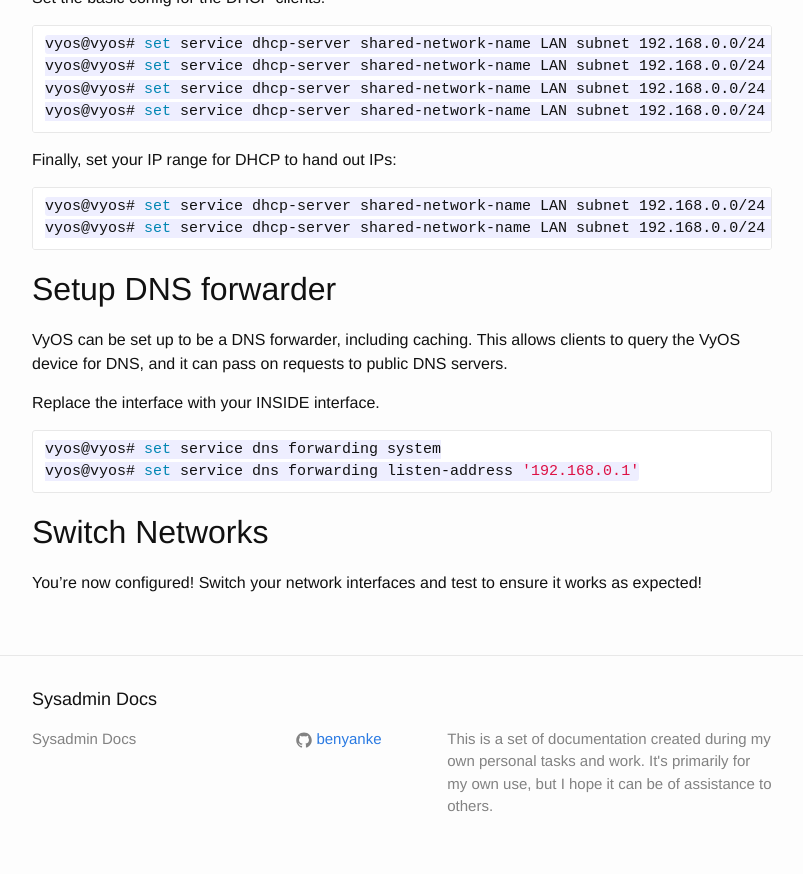
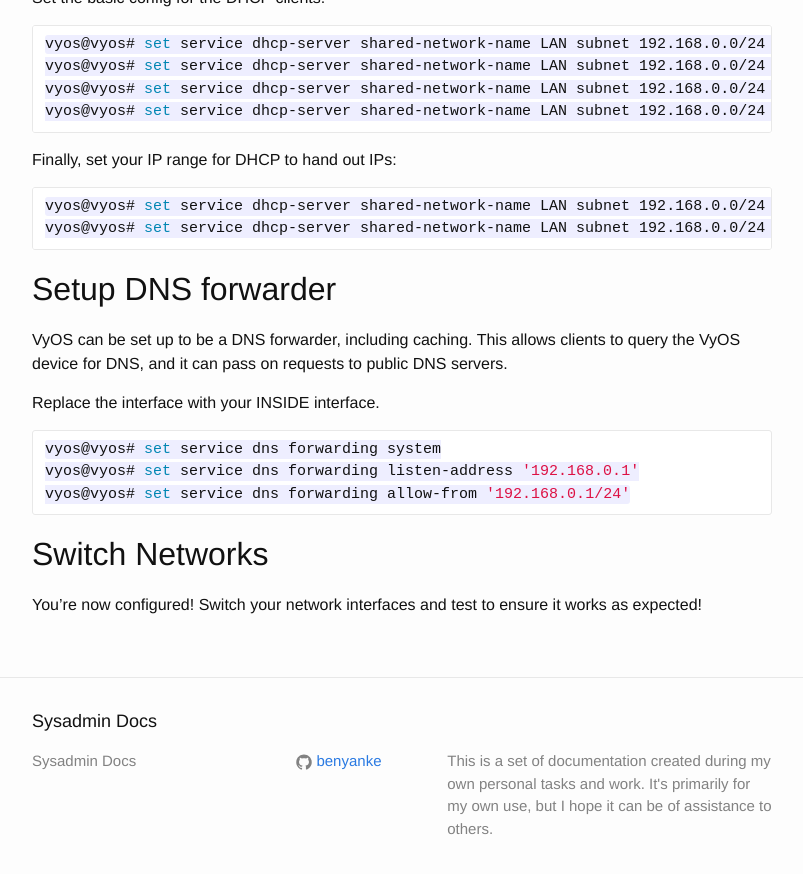
Before and after one commit to benyanke/docs, a Jekyll site: the page built from _posts/networking/vyos/2019-11-22-vyos-initial-configuration.markdown, in a window 1280 px wide and 900 px high, scrolled down 4575 px. Shown: the top 874 px of the window, without its empty margins (238-1041 px from the left). Built offline with Jekyll 4.4.1, drawn with Linux system fonts in a browser that asks for light colours.

Commit message:
Fix new syntax

````diff
--- a/_posts/networking/vyos/2019-11-22-vyos-initial-configuration.markdown
+++ b/_posts/networking/vyos/2019-11-22-vyos-initial-configuration.markdown
@@ -265,6 +265,7 @@
 ```bash
 vyos@vyos# set service dns forwarding system
 vyos@vyos# set service dns forwarding listen-address '192.168.0.1'
+vyos@vyos# set service dns forwarding allow-from '192.168.0.1/24'
 ```
 
 ## Switch Networks
````
